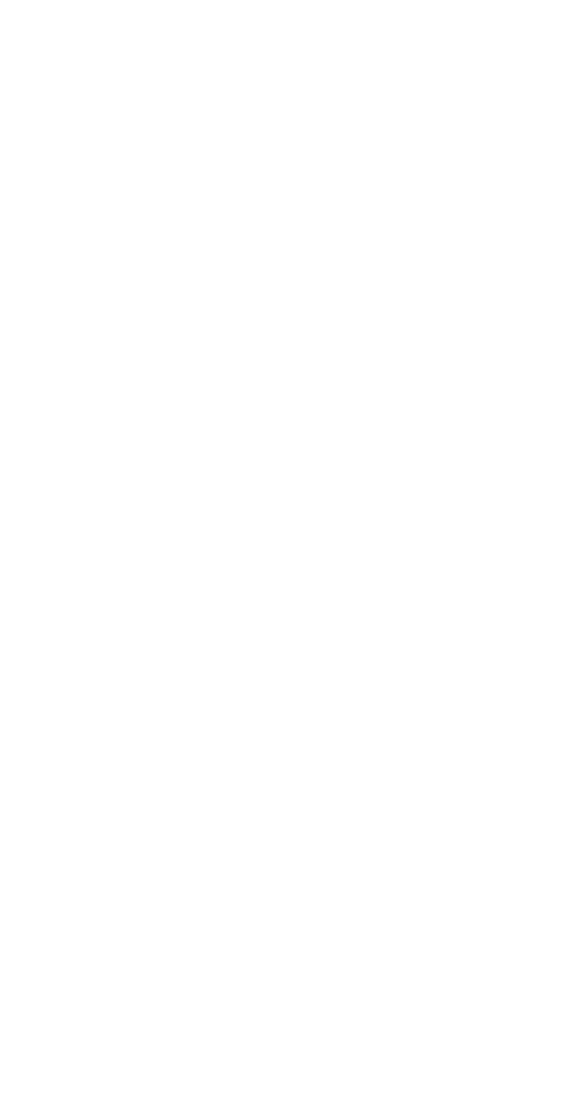
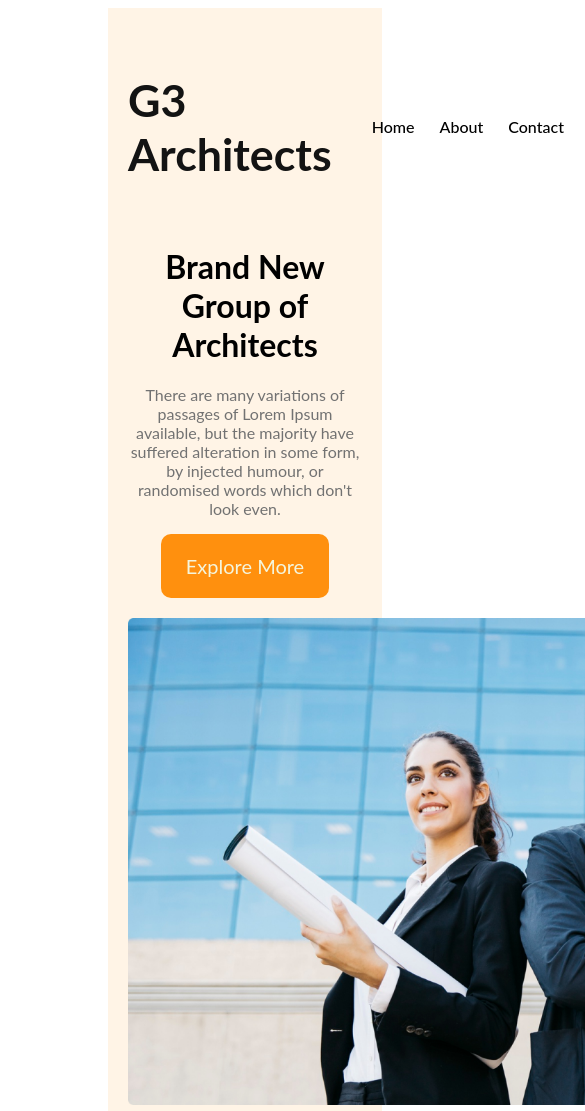
Before and after one commit to sumaiyadeb/G3-Arctchitect-websit, a plain HTML site: page index.html in a window 390 px wide. Shown: the top 1111 px of the page, 585 px wide, since content can reach past the window. Before the commit the page ends 844 px from the top, so only its background shows below. Drawn offline with Linux system fonts and the light colour scheme.

Commit message:
responsive website

```diff
--- a/index.html
+++ b/index.html
@@ -6,5 +6,33 @@
     <title>G3 Architects</title>
     <link rel="stylesheet" href="style.css" />
   </head>
-  <body></body>
+  <body>
+    <header>
+      <nav>
+        <h3 class="nav-title">G3 Architects</h3>
+        <ul>
+          <li><a href=""></a>Home</li>
+          <li><a href=""></a>About</li>
+          <li><a href=""></a>Contact</li>
+          <li><a href=""></a>Login</li>
+        </ul>
+      </nav>
+      <div class="banner">
+        <h1 class="banner-title">Brand New Group of Architects</h1>
+        <div class="button-container">
+          <p class="banner-description">
+            There are many variations of passages of Lorem Ipsum available, but
+            the majority have suffered alteration in some form, by injected
+            humour, or randomised words which don't look even.
+          </p>
+          <button class="btn-primary">Explore More</button>
+        </div>
+        <div class="init">
+          <img class="banner" src="images/banner.png" alt="" />
+        </div>
+      </div>
+    </header>
+    <main></main>
+    <footer></footer>
+  </body>
 </html>
--- a/style.css
+++ b/style.css
@@ -0,0 +1,67 @@
+/* work sens goole  */
+
+@import url("https://fonts.googleapis.com/css2?family=Work+Sans:wght@300;400;500;600&display=swap");
+* {
+  font-family: "Work Sans", sans-serif;
+  font-family: "open Sans", sans-serif;
+  font-family: "Lato", sans-serif;
+}
+header {
+  background: rgba(255, 144.05, 13.81, 0.1);
+  padding: 50px 240px;
+}
+nav {
+  display: flex;
+  justify-content: space-between;
+  align-items: center;
+}
+nav > ul {
+  display: flex;
+}
+.nav-title {
+  color: #131313;
+  font-size: 2.8rem;
+  font-weight: 700;
+}
+
+nav li {
+  list-style: none;
+  margin-right: 25px;
+  font-weight: 500;
+  font-size: 1rem;
+}
+nav > li > a {
+  text-decoration: none;
+  color: rgb(21, 21, 25);
+}
+.button-container {
+  max-width: 800px;
+  text-align: center;
+  margin: 0 auto;
+}
+.banner-title {
+  text-align: center;
+}
+.init img {
+  width: 1000px;
+  margin-top: 20px;
+}
+.btn-primary {
+  background: #ff900e;
+  color: white;
+  font-size: 1.25rem;
+  border-radius: 10px;
+  padding: 20px 25px;
+  color: beige;
+  border: none;
+}
+
+.banner-description {
+  color: #727272;
+}
+@media screen and (max-width: 576px) {
+  header {
+    padding: 20px;
+    margin-left: 100px;
+  }
+}
```
